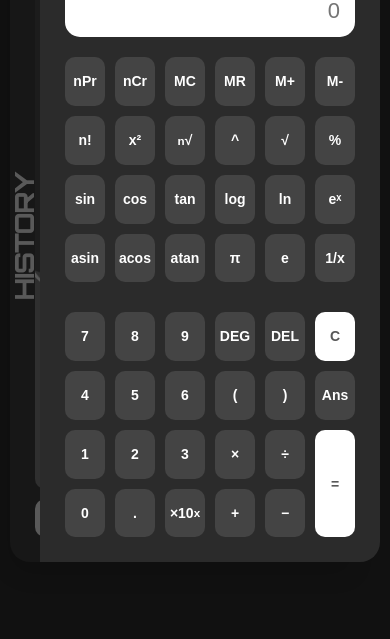
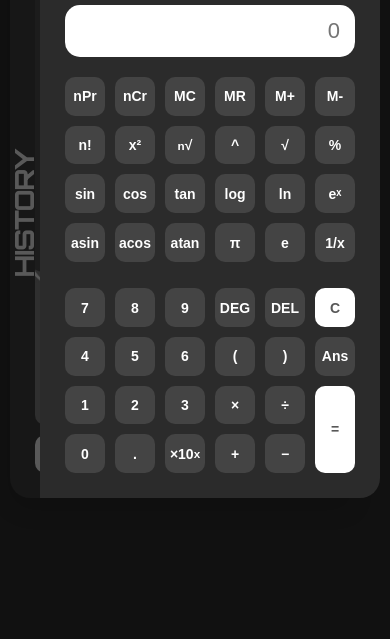
Before and after one commit to Papia-tech/Scientific-Calculator, a plain HTML site: page index.html in a window 390 px wide. Shown: the part 205-844 px from the top of the page. Drawn offline with Linux system fonts and the light colour scheme.

Commit message:
Add files via upload

```diff
--- a/style.css
+++ b/style.css
@@ -301,10 +301,10 @@
 
         .calculator {
             position: absolute;
-            top: 0px;
+            top: 20px;
             right: 10px;
             width: calc(100% - 100px);
-            height: 80vh;
+            height: 70vh;
             z-index: 1;
             /* default behind history */
             transition: all 0.5s ease;
@@ -313,10 +313,10 @@
         .history {
             opacity: 0.3;
             position: absolute;
-            top: 0px;
+            top: 20px;
             left: 10px;
             width: calc(100% - 100px);
-            height: 80vh;
+            height: 70vh;
             z-index: 0;
             /* default behind calculator */
             transition: all 0.5s ease;
```
